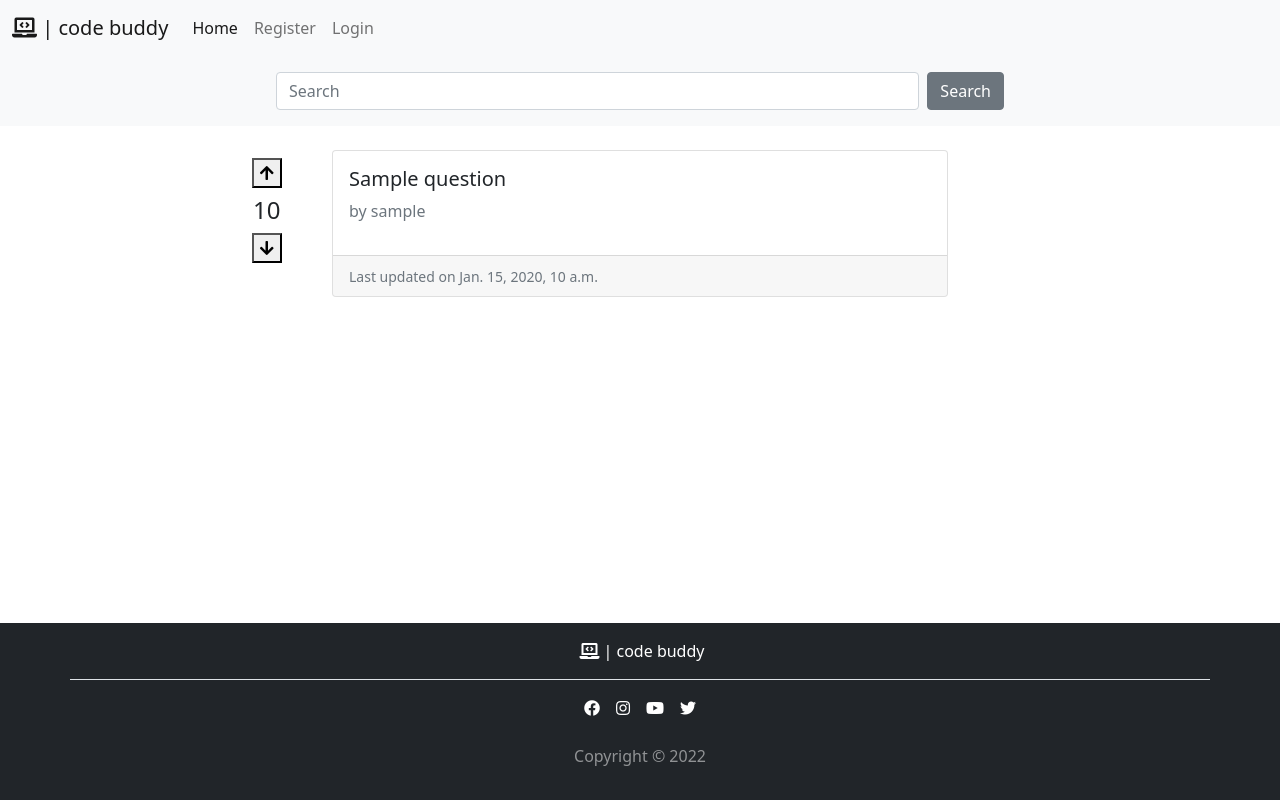
After one commit to josswe26/code-buddy, a Django app: template templates/index.html in a window 1280 px wide. The commit adds this page. Run offline with Django 3.2, Linux system fonts and the light colour scheme; the template is opened without the code that fills it: values that come from a table or form of the project are taken from there, others are empty; tables that the repository leaves empty hold one stand-in row (values such as "Sample post").

Commit message:
Create template index.html to render QuestionListView

```diff
--- /dev/null
+++ b/static/css/style.css
@@ -0,0 +1,4 @@
+/* Stick footer to the bottom */
+.content-wrapper {
+    min-height: calc(100vh - 177px);
+}
--- a/templates/base.html
+++ b/templates/base.html
@@ -1,3 +1,5 @@
+{% load static %}
+
 <!DOCTYPE html>
 <html lang="en">
 
@@ -19,9 +21,14 @@
     <!--Link to Font Awesome-->
     <link rel="stylesheet" href="https://use.fontawesome.com/releases/v5.15.4/css/all.css"
         integrity="sha384-DyZ88mC6Up2uqS4h/KRgHuoeGwBcD4Ng9SiP4dIRy0EXTlnuz47vAwmeGwVChigm" crossorigin="anonymous">
+    <!-- Link to style.css -->
+    <link href="{% static 'css/style.css' %}" rel="stylesheet">
 </head>
 
 <body>
+
+    <!-- Wraps the body content leaving out the footer -->
+    <div class="content-wrapper">
 
         <!-- Header -->
         <header class="bg-light">
@@ -31,12 +38,14 @@
                 <div class="container-fluid">
                     <!-- Logo -->
                     <a class="navbar-brand" href="#"><i class="fas fa-laptop-code"></i> | code buddy</a>
-                <button class="navbar-toggler" type="button" data-bs-toggle="collapse" data-bs-target="#navbarScroll"
-                    aria-controls="navbarScroll" aria-expanded="false" aria-label="Toggle navigation">
+                    <button class="navbar-toggler" type="button" data-bs-toggle="collapse"
+                        data-bs-target="#navbarScroll" aria-controls="navbarScroll" aria-expanded="false"
+                        aria-label="Toggle navigation">
                         <span class="navbar-toggler-icon"></span>
                     </button>
                     <div class="collapse navbar-collapse" id="navbarScroll">
-                    <ul class="navbar-nav me-auto my-2 my-lg-0 navbar-nav-scroll" style="--bs-scroll-height: 100px;">
+                        <ul class="navbar-nav me-auto my-2 my-lg-0 navbar-nav-scroll"
+                            style="--bs-scroll-height: 100px;">
                             <li class="nav-item">
                                 <a class="nav-link active" aria-current="page" href="#">Home</a>
                             </li>
@@ -70,8 +79,10 @@
         <!-- Content Goes here -->
         {% endblock content %}
 
+    </div>
+
     <!-- Footer -->
-    <footer class="py-3 fixed-bottom bg-dark text-white-50">
+    <footer class="py-3 bg-dark text-white-50">
 
         <div class="container">
 
@@ -88,11 +99,11 @@
             <div class="row">
                 <div class="col-12 pb-1 mb-1">
                     <ul class="d-flex justify-content-center list-unstyled">
-                        <li class="px-2"><a class="text-white" href="https://facebook.com" target="_blank" rel="noopener"
-                                aria-label="Visit our Facebook page (opens on a new tab)"><i
+                        <li class="px-2"><a class="text-white" href="https://facebook.com" target="_blank"
+                                rel="noopener" aria-label="Visit our Facebook page (opens on a new tab)"><i
                                     class="fab fa-facebook"></i></a></li>
-                        <li class="px-2"><a class="text-white" href="https://instagram.com" target="_blank" rel="noopener"
-                                aria-label="Visit our Instagram page (opens on a new tab)"><i
+                        <li class="px-2"><a class="text-white" href="https://instagram.com" target="_blank"
+                                rel="noopener" aria-label="Visit our Instagram page (opens on a new tab)"><i
                                     class="fab fa-instagram"></i></a></li>
                         <li class="px-2"><a class="text-white" href="https://youtube.com" target="_blank" rel="noopener"
                                 aria-label="Visit our Youtube page (opens on a new tab)"><i
--- /dev/null
+++ b/templates/index.html
@@ -0,0 +1,55 @@
+{% extends "base.html" %}
+
+{% block content %}
+
+<div class="container-fluid pt-4">
+
+    {% for question in question_list %}
+    <div class="row pb-3">
+
+        <!-- Rating buttons and score for question -->
+        <div class="col-2 col-md-1 offset-md-2 p-2 d-block-flex text-center">
+            <button class="no-border"><i class="fas fa-arrow-up"></i></button>
+            <h4 class="votes my-2">{{ question.votes_score }}</h4>
+            <button class="no-border"><i class="fas fa-arrow-down"></i></button>
+        </div>
+
+        <!-- Question -->
+        <div class="col-10 col-md-6">
+            <div class="card h-100">
+                <div class="card-body">
+                    <h5 class="card-title">{{ question.title }}</h5>
+                    <p class="text-muted">by {{ question.author }}</p>
+                </div>
+                <div class="card-footer">
+                    <small class="text-muted">Last updated on {{ question.last_updated }}</small>
+                </div>
+            </div>
+        </div>
+
+    </div>
+    {% endfor %}
+
+</div>
+
+<!-- Site Pagination -->
+{% if is_paginated %}
+<nav aria_label="Page navigation">
+    <ul class="pagination justify-content-center">
+        {% if page_obj.has_previous %}
+        <li>
+            <a href="?page={{ page_obj.previous_page_number }}" class="page-link">&laquo; PREV</a>
+        </li>
+        {% endif %}
+        {% if page_obj.has_next %}
+        <li>
+            <a href="?page={{ page_obj.next_page_number }}" class="page-link">NEXT &raquo;</a>
+        </li>
+        {% endif %}
+    </ul>
+</nav>
+{% endif %}
+
+</div>
+
+{% endblock %}
```
Lines whose indentation alone changed are shown as unchanged.
